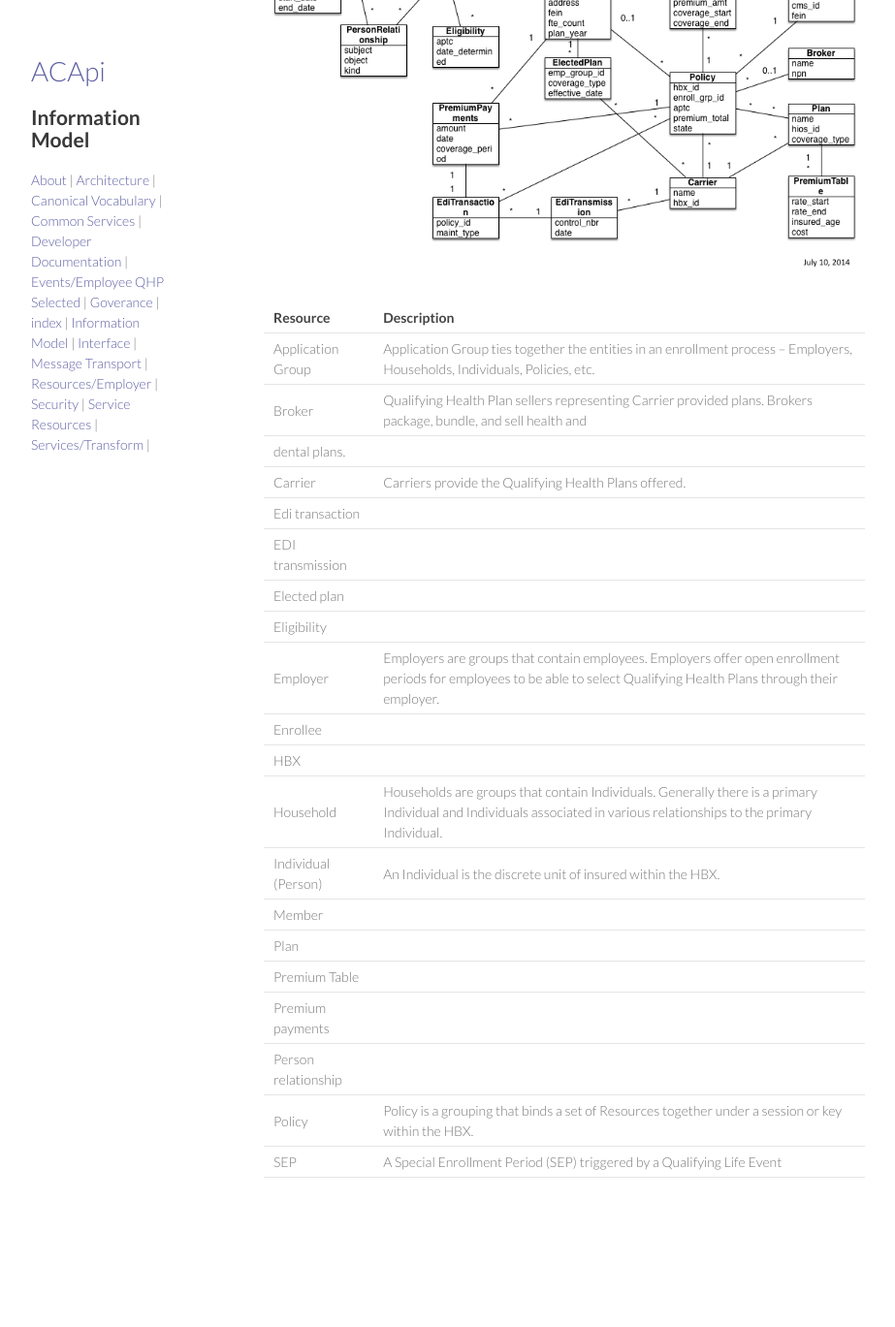
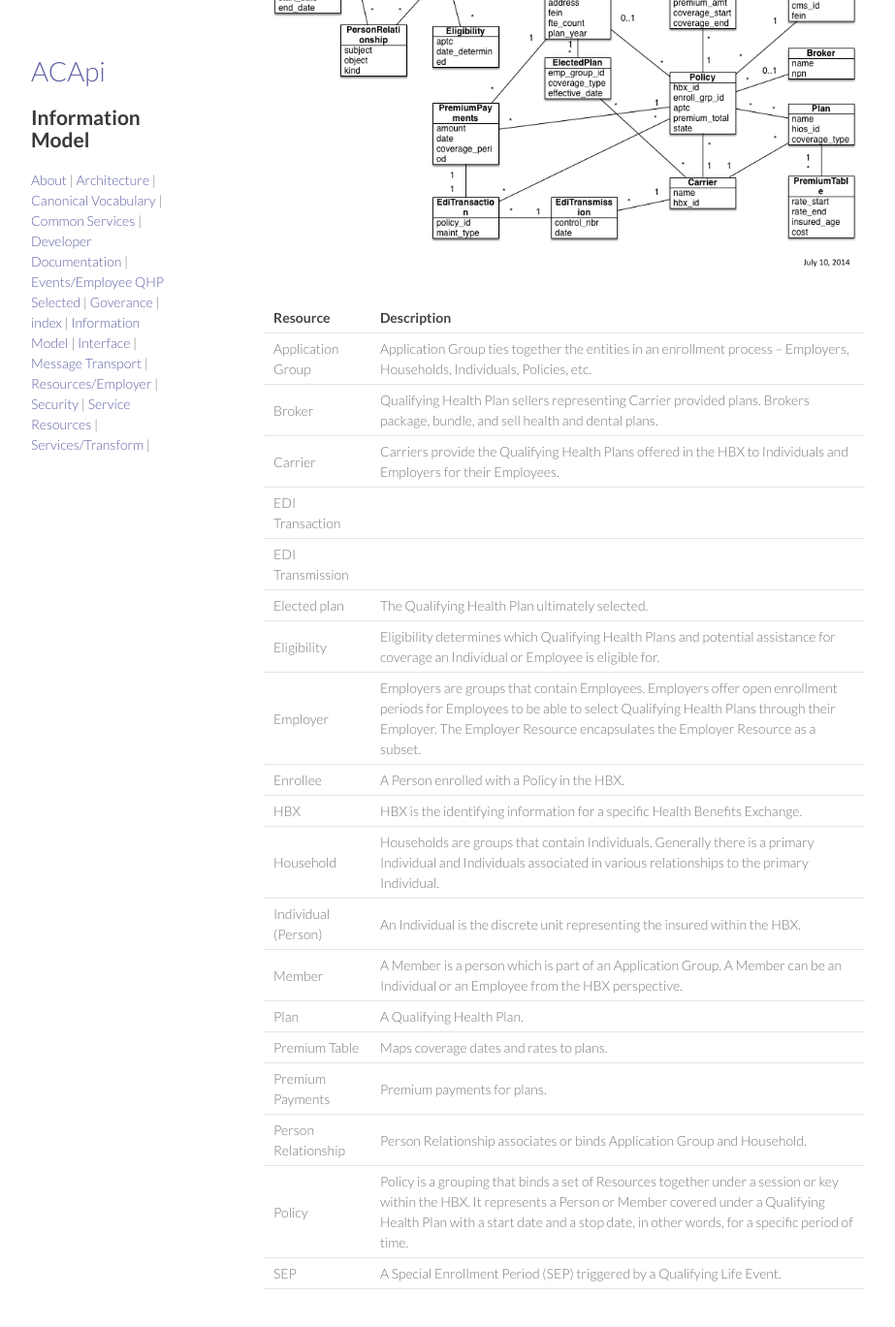
Before and after one commit to dchbx/dchbx.github.io, a Jekyll site: the page built from docs/information_model.md, in a window 1280 px wide and 1400 px high, scrolled down 300 px. Shown: the top 1369 px of the window at 97% size, without its empty margins (178-1101 px from the left). Built offline with Jekyll 4.4.1, drawn with Linux system fonts in a browser that asks for light colours; Markdown is read by kramdown in place of the engine named in the settings; before the commit the page ends 1585 px from its top, so only the background shows below that; some of the changed text lies outside the part shown.

Commit message:
Information Model update for Resource descriptions.

```diff
--- a/docs/information_model.md
+++ b/docs/information_model.md
@@ -4,29 +4,28 @@ title: Information Model
 ---
 The Information Model is a representation of HBX data resources and associations.
 
-The Resources provide a logical grouping of the data types.  It is organized into HBX Resources.  The model illustrates the concepts and relationships for the data objects – the Resources – in the domain.
+The Resources provide a logical grouping of the data types.  It is organized by logical HBX Resources.  The model illustrates the concepts and relationships for the data objects – the Resources – in the domain.
 
 ![ACApi Information Model](/assets/acapi_information_model.png)
 
 | Resource	| Description |
 | --------- | ----------- |
 | Application Group	|  Application Group ties together the entities in an enrollment process – Employers, Households, Individuals, Policies, etc. |
-| Broker	| Qualifying Health Plan sellers representing Carrier provided plans.  Brokers package, bundle, and sell health and
-dental plans. |
-| Carrier	| Carriers provide the Qualifying Health Plans offered. |
-| Edi transaction	|  |
-| EDI transmission	|  |
-| Elected plan	|  |
-| Eligibility	|  |
-| Employer	| Employers are groups that contain employees.  Employers offer open enrollment periods for employees to be able to select Qualifying Health Plans through their employer. |
-| Enrollee | |
-| HBX	|  |
+| Broker	| Qualifying Health Plan sellers representing Carrier provided plans.  Brokers package, bundle, and sell health and dental plans. |
+| Carrier	| Carriers provide the Qualifying Health Plans offered in the HBX to Individuals and Employers for their Employees. |
+| EDI Transaction	|  |
+| EDI Transmission	|  |
+| Elected plan	| The Qualifying Health Plan ultimately selected. |
+| Eligibility	| Eligibility determines which Qualifying Health Plans and potential assistance for coverage an Individual or Employee is eligible for. |
+| Employer	| Employers are groups that contain Employees.  Employers offer open enrollment periods for Employees to be able to select Qualifying Health Plans through their Employer.  The Employer Resource encapsulates the Employer Resource as a subset. |
+| Enrollee | A Person enrolled with a Policy in the HBX. |
+| HBX	| HBX is the identifying information for a specific Health Benefits Exchange. |
 | Household	|  Households are groups that contain Individuals.  Generally there is a primary Individual and Individuals associated in various relationships to the primary Individual. |
-| Individual (Person)	| An Individual is the discrete unit of insured within the HBX. |
-| Member	|  |
-| Plan	|  |
-| Premium Table	|  |
-| Premium payments	|  |
-| Person relationship	|  |
-| Policy	| Policy is a grouping that binds a set of Resources together under a session or key within the HBX. |
-| SEP	| A Special Enrollment Period (SEP) triggered by a Qualifying Life Event |
+| Individual (Person)	| An Individual is the discrete unit representing the insured within the HBX. |
+| Member	| A Member is a person which is part of an Application Group.  A Member can be an Individual or an Employee from the HBX perspective. |
+| Plan	| A Qualifying Health Plan. |
+| Premium Table	| Maps coverage dates and rates to plans. |
+| Premium Payments	| Premium payments for plans. |
+| Person Relationship	| Person Relationship associates or binds Application Group and Household. |
+| Policy	| Policy is a grouping that binds a set of Resources together under a session or key within the HBX. It represents a Person or Member covered under a Qualifying Health Plan with a start date and a stop date, in other words, for a specific period of time. |
+| SEP	| A Special Enrollment Period (SEP) triggered by a Qualifying Life Event. |
```
